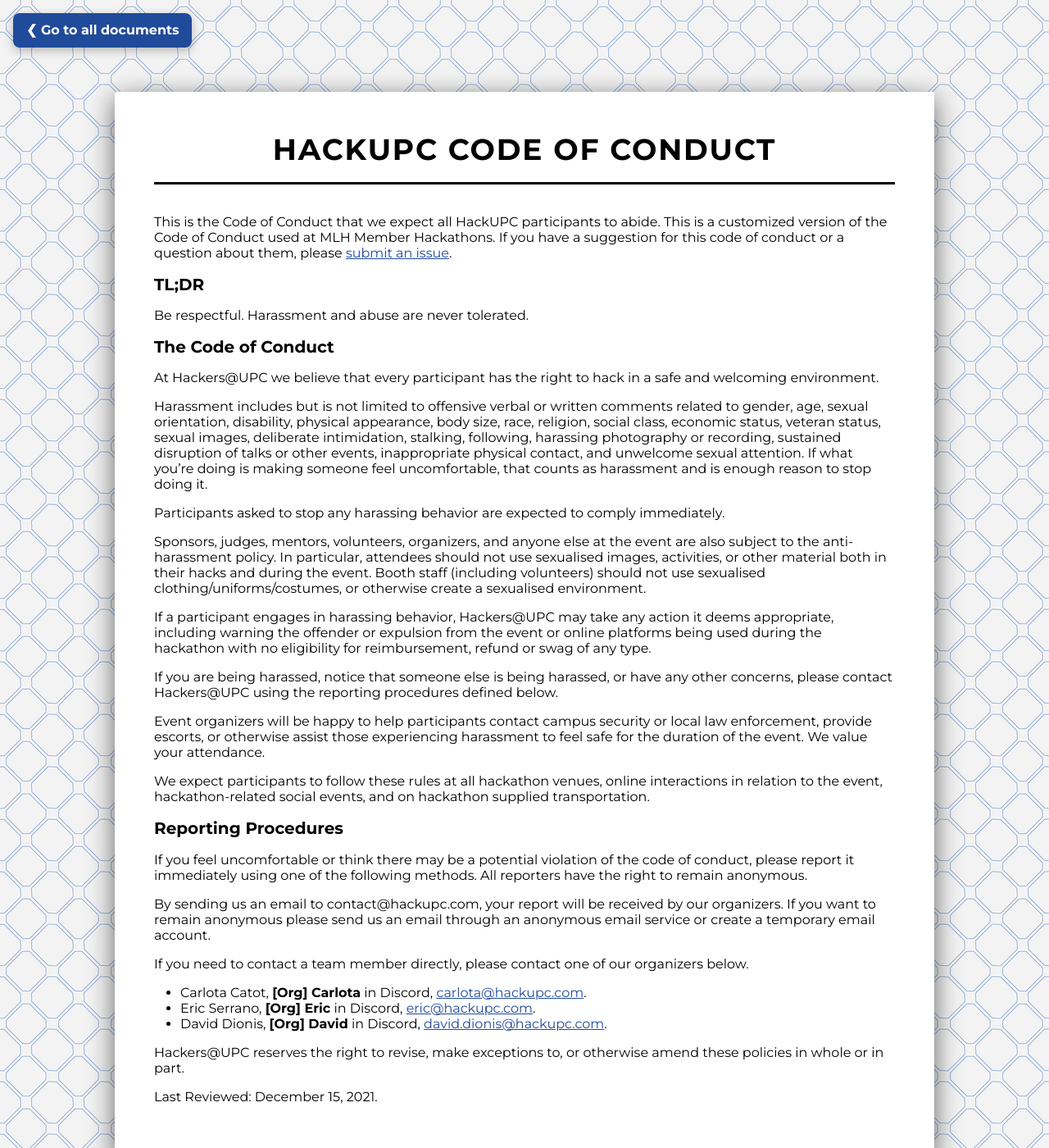
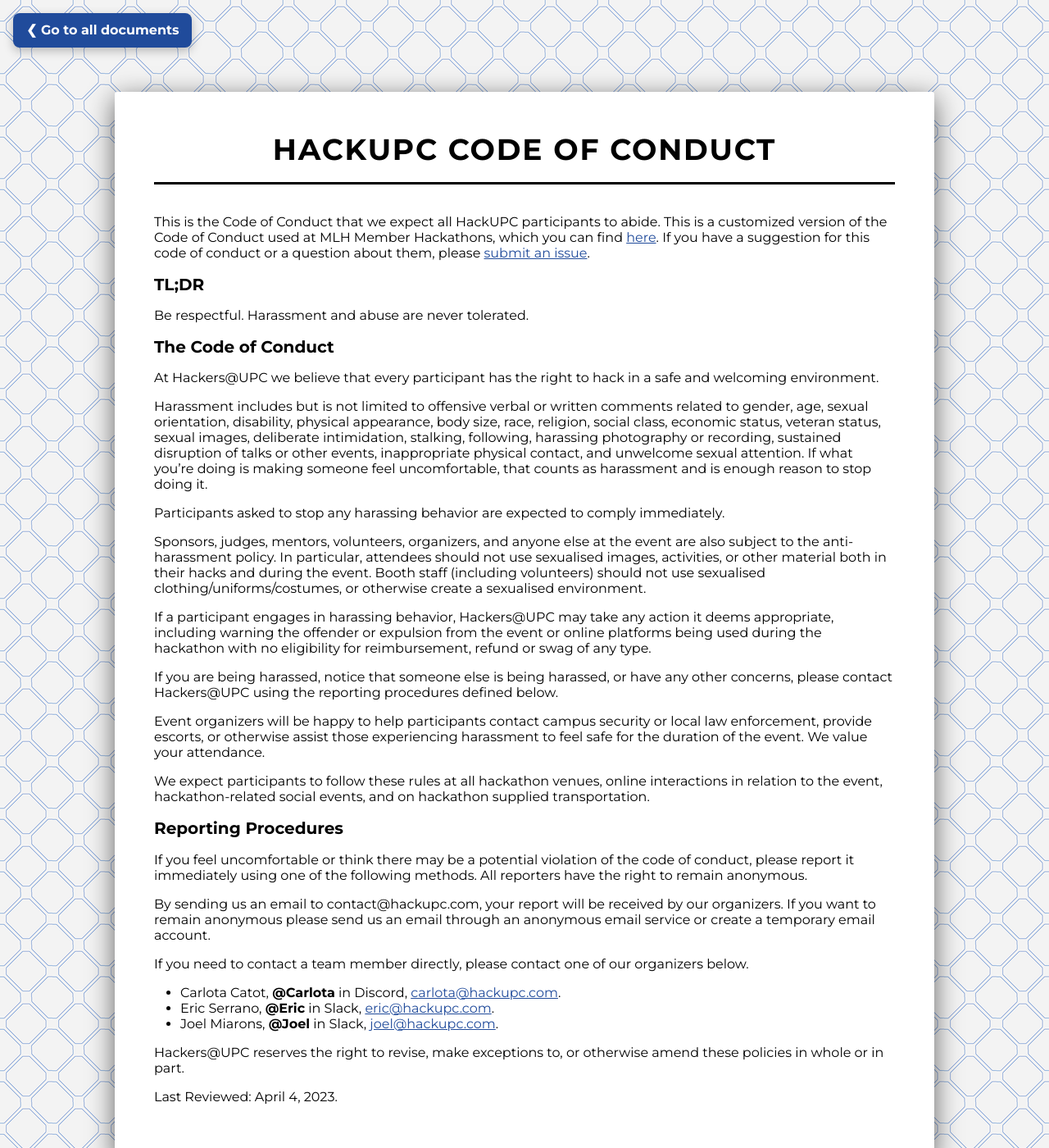
Before and after one commit to hackupc/legal-page, a Jekyll site: the page built from _documents/code_of_conduct.md, in a window 1280 px wide and 1400 px high. Shown: the whole window at 82% size. Built offline with Jekyll 4.4.1, drawn with Linux system fonts in a browser that asks for light colours.

Commit message:
link code of conduct mlh

```diff
--- a/_documents/code_of_conduct.md
+++ b/_documents/code_of_conduct.md
@@ -5,7 +5,7 @@
 ---
 # HackUPC Code of Conduct
 
-This is the Code of Conduct that we expect all HackUPC participants to abide. This is a customized version of the Code of Conduct used at MLH Member Hackathons. If you have a suggestion for this code of conduct or a question about them, please [submit an issue](https://github.com/hackupc/rules/issues).
+This is the Code of Conduct that we expect all HackUPC participants to abide. This is a customized version of the Code of Conduct used at MLH Member Hackathons, which you can find [here](https://static.mlh.io/docs/mlh-code-of-conduct.pdf). If you have a suggestion for this code of conduct or a question about them, please [submit an issue](https://github.com/hackupc/rules/issues).
 
 ## TL;DR
 
@@ -37,10 +37,11 @@
 
 If you need to contact a team member directly, please contact one of our organizers below.
 
-- Carlota Catot, **[Org] Carlota** in Discord, [carlota@hackupc.com](mailto:carlota@hackupc.com).
-- Eric Serrano, **[Org] Eric** in Discord, [eric@hackupc.com](mailto:eric@hackupc.com).
-- David Dionis, **[Org] David** in Discord, [david.dionis@hackupc.com](mailto:david.dionis@hackupc.com).
+- Carlota Catot, **@Carlota** in Discord, [carlota@hackupc.com](mailto:carlota@hackupc.com).
+- Eric Serrano, **@Eric** in Slack, [eric@hackupc.com](mailto:eric@hackupc.com).
+- Joel Miarons, **@Joel** in Slack, [joel@hackupc.com](mailto:david.dionis@hackupc.com).
 
 Hackers@UPC reserves the right to revise, make exceptions to, or otherwise amend these policies in whole or in part.
 
-Last Reviewed: December 15, 2021.
+
+Last Reviewed: April 4, 2023.
```
